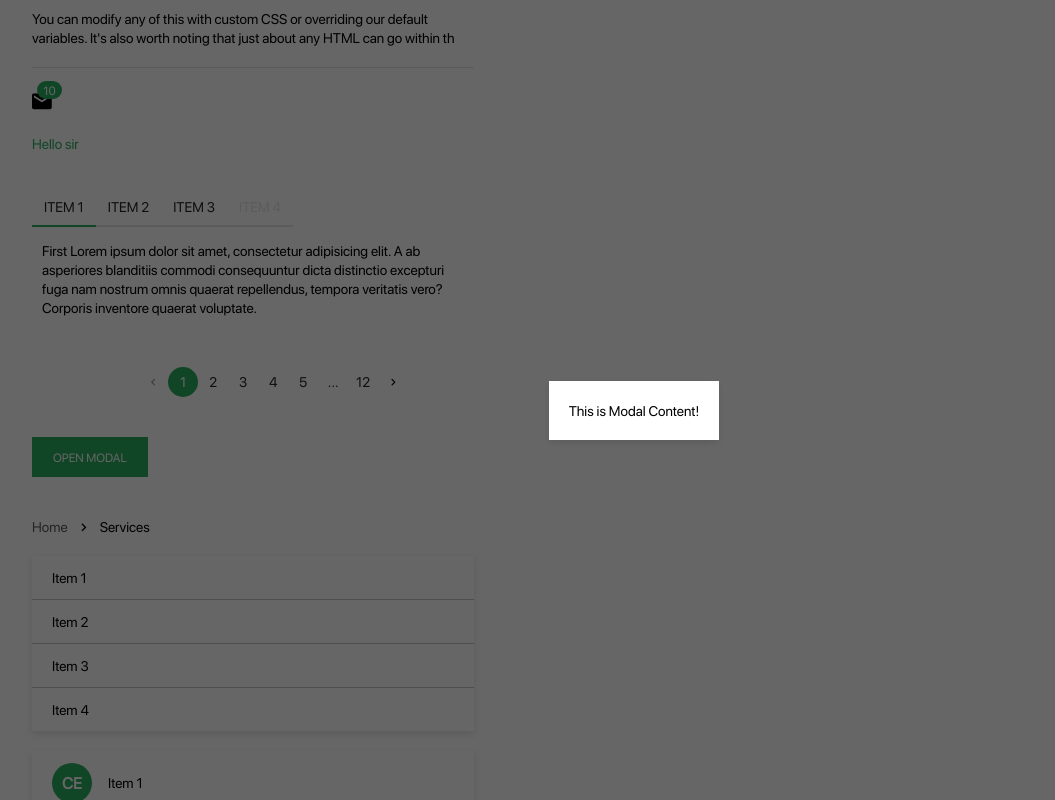
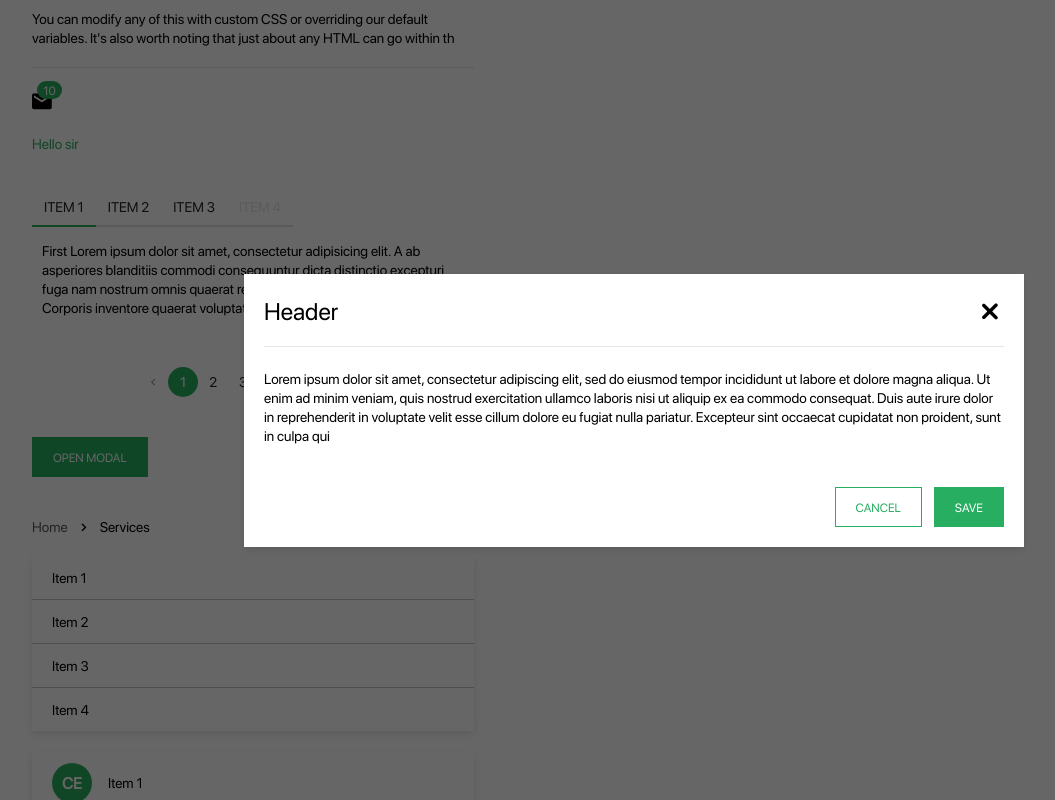
Before and after one commit to eugeniucozac/krypton-ui, a React (Create React App) app: page / in a window 1280 px wide. Both pictures are taken after a click on the button "OPEN MODAL". Shown: the part 788-1588 px from the top of the page, without its empty margins (6-1061 px from the left). Built offline with nearby package versions, Linux system fonts and the light colour scheme.

Commit message:
updated Modal

```diff
--- a/src/Home.tsx
+++ b/src/Home.tsx
@@ -31,7 +31,7 @@ import Link from "./Link";
 import Breadcrumbs from "./Breadcrumbs";
 import { TabList, Tab, TabPanels, TabPanel, Tabs } from "./Tabs";
 import { Pagination } from "./Pagination";
-import Modal from "./Modal";
+import { ModalFooter, ModalHeader, Modal, ModalBody } from "./Modal";
 import { TransferList, TransferListItem } from "./TransferList";
 import { Carousel, CarouselItem, CarouselCaption } from "./Carousel";
 import {
@@ -325,7 +325,24 @@ const Home = () => {
         <div style={{ width: "35%", margin: "40px 0 40px 30px" }}>
           <Button onClick={handleShowModal}>Open Modal</Button>
           <Modal onClose={handleCloseModal} isOpen={showModal}>
-            This is Modal Content!
+            <ModalHeader closeButton={true}>Header</ModalHeader>
+            <ModalBody>
+              <p>
+                Lorem ipsum dolor sit amet, consectetur adipiscing elit, sed do
+                eiusmod tempor incididunt ut labore et dolore magna aliqua. Ut
+                enim ad minim veniam, quis nostrud exercitation ullamco laboris
+                nisi ut aliquip ex ea commodo consequat. Duis aute irure dolor
+                in reprehenderit in voluptate velit esse cillum dolore eu fugiat
+                nulla pariatur. Excepteur sint occaecat cupidatat non proident,
+                sunt in culpa qui
+              </p>
+            </ModalBody>
+            <ModalFooter>
+              <Button variant="outline" onClick={handleCloseModal}>
+                Cancel
+              </Button>
+              <Button onClick={onClickButton}>Save</Button>
+            </ModalFooter>
           </Modal>
         </div>
         <div style={{ width: "35%", margin: "20px 0 20px 30px" }}>
--- a/src/Modal/Modal.styles.tsx
+++ b/src/Modal/Modal.styles.tsx
@@ -6,7 +6,6 @@ export const Wrapper = styled.div<WrapperStyledProps>`
   width: auto;
   max-width: 48.75rem;
   margin: 1.875rem auto;
-  padding: 1.25rem;
   position: relative;
   font-family: "SFProDisplay";
   font-size: 0.875rem;
@@ -28,3 +27,40 @@ export const Background = styled.div<BackgroundStyledProps>`
   display: ${(props) => (props.isOpen ? "flex" : "none")};
   pointer-events: ${(props) => (props.isOpen ? "auto" : "none")};
 `;
+
+export const Button = styled.button`
+  color: inherit;
+  cursor: pointer;
+  border: none;
+  transform: translateY(-50%);
+  background-color: transparent;
+  top: 35%;
+  right: 0;
+  position: absolute;
+`;
+
+export const Header = styled.header`
+  display: flex;
+  margin: 1.25rem 1.25rem 0 1.25rem;
+  padding-bottom: 1.25rem;
+  font-family: "SFProDisplay";
+  font-size: 1.5rem;
+  justify-content: space-between;
+  align-items: center;
+  border-bottom: 1px solid rgb(229, 229, 229);
+  position: relative;
+`;
+
+export const Footer = styled.section`
+  display: flex;
+  padding: 1.25rem;
+  align-items: center;
+  justify-content: flex-end;
+  gap: 0.75rem;
+`;
+
+export const Body = styled.section`
+  padding: 0.5rem 1.25rem;
+  font-family: "SFProDisplay";
+  font-size: 0.875rem;
+`;
--- a/src/Modal/Modal.tsx
+++ b/src/Modal/Modal.tsx
@@ -1,10 +1,10 @@
-import { useEffect, useRef, memo } from "react";
+import React, { useEffect, useRef, memo } from "react";
 import { CSSTransition } from "react-transition-group";
 import { ModalProps } from "./types";
 import { Wrapper, Background } from "./Modal.styles";
 import { ReactPortal } from "./ReactPortal";
 
-const Modal = memo(
+export const Modal = memo(
   ({
     children,
     isOpen,
@@ -48,7 +48,11 @@ const Modal = memo(
         >
           <Background isOpen={isOpen}>
             <Wrapper {...props} ref={wrapperRef}>
-              <section>{children}</section>
+              {React.Children.map(children, (child) => {
+                if (React.isValidElement(child)) {
+                  return React.cloneElement(child, { onClose });
+                }
+              })}
             </Wrapper>
           </Background>
         </CSSTransition>
@@ -56,5 +60,3 @@ const Modal = memo(
     );
   }
 );
-
-export default Modal;
--- /dev/null
+++ b/src/Modal/ModalBody.tsx
@@ -0,0 +1,7 @@
+import { memo } from "react";
+import { ModalBodyProps } from "./types";
+import { Body } from "./Modal.styles";
+
+export const ModalBody = memo(({ children }: ModalBodyProps) => {
+  return <Body>{children}</Body>;
+});
--- /dev/null
+++ b/src/Modal/ModalFooter.tsx
@@ -0,0 +1,7 @@
+import { memo } from "react";
+import { ModalBodyProps } from "./types";
+import { Footer } from "./Modal.styles";
+
+export const ModalFooter = memo(({ children }: ModalBodyProps) => {
+  return <Footer>{children}</Footer>;
+});
--- /dev/null
+++ b/src/Modal/ModalHeader.tsx
@@ -0,0 +1,19 @@
+import { memo } from "react";
+import Icon from "../Icon";
+import { ModalHeaderProps } from "./types";
+import { Header, Button } from "./Modal.styles";
+
+export const ModalHeader = memo(
+  ({ children, closeButton, onClose }: ModalHeaderProps) => {
+    return (
+      <Header>
+        {children}
+        {closeButton && (
+          <Button onClick={onClose}>
+            <Icon name="close" color="rgb(0, 0, 0)" />
+          </Button>
+        )}
+      </Header>
+    );
+  }
+);
--- a/src/Modal/index.ts
+++ b/src/Modal/index.ts
@@ -1 +1,4 @@
-export { default } from "./Modal";
+export * from "./Modal";
+export * from "./ModalBody";
+export * from "./ModalFooter";
+export * from "./ModalHeader";
```
Also changed, not shown: src/Modal/types.ts (+23 -0 lines).
